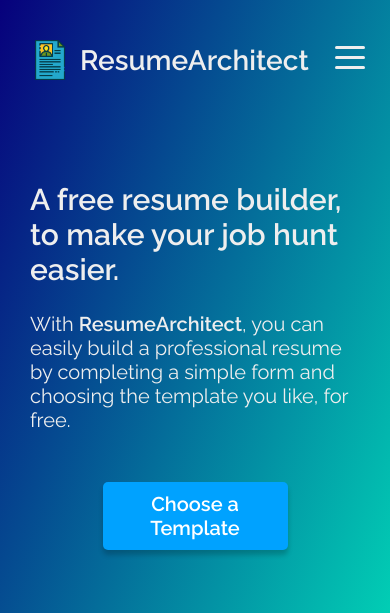
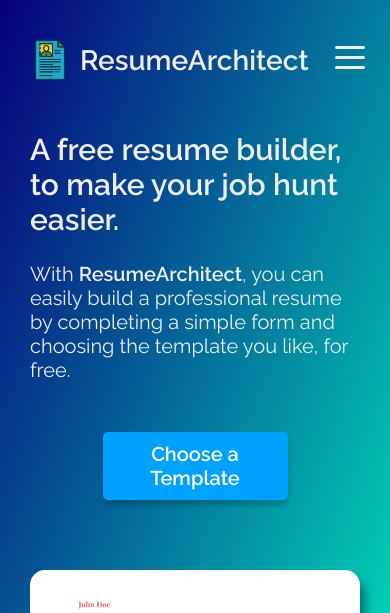
Before and after one commit to cristicismas/resume-architect, a React (Create React App) app in the folder client/: page / in a window 390 px wide. Shown: the top 613 px of the page. Built offline with nearby package versions, Linux system fonts and the light colour scheme; no server answers.

Commit message:
Remove padding-top from Hero on very small screens

```diff
--- a/client/src/components/layout/Hero.css
+++ b/client/src/components/layout/Hero.css
@@ -127,3 +127,9 @@
     color: #eee;
   }
 }
+
+@media only screen and (max-width: 480px) {
+  #hero .hero-text {
+    padding-top: 0;
+  }
+}
```
